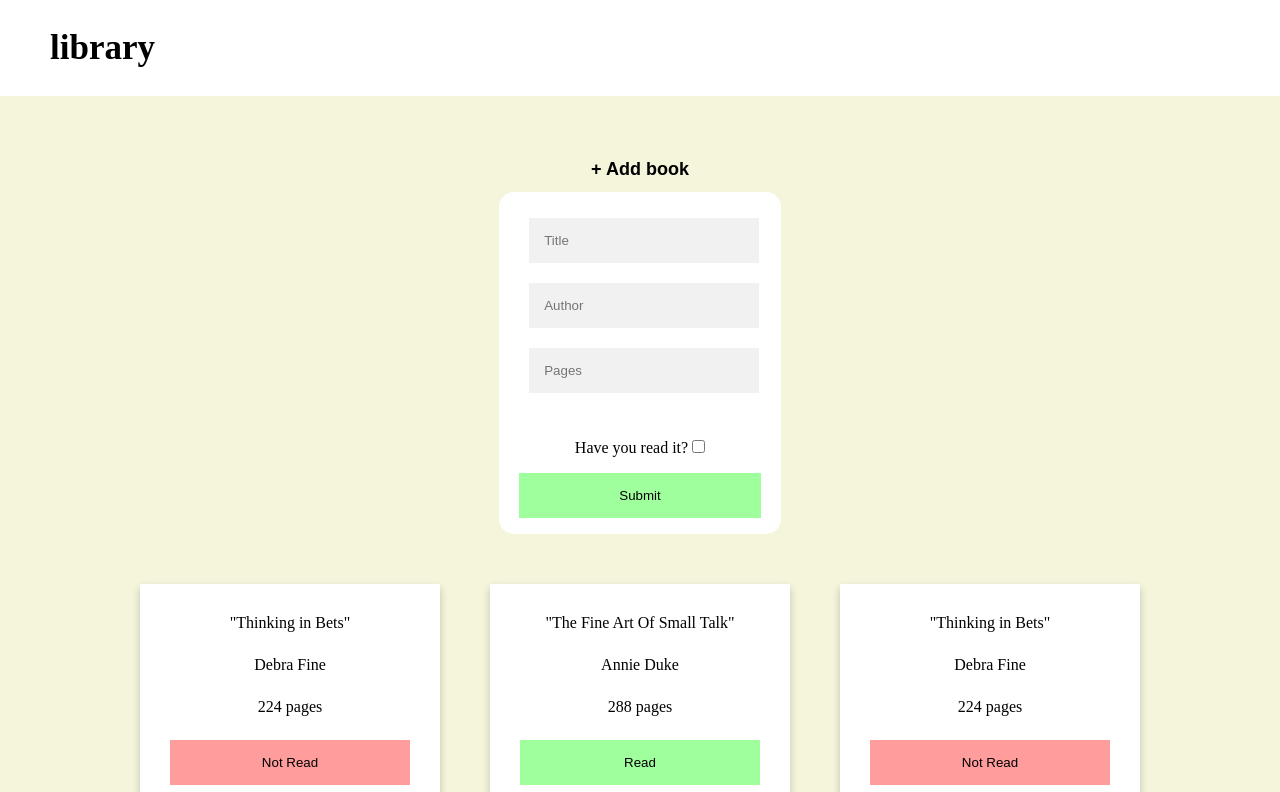
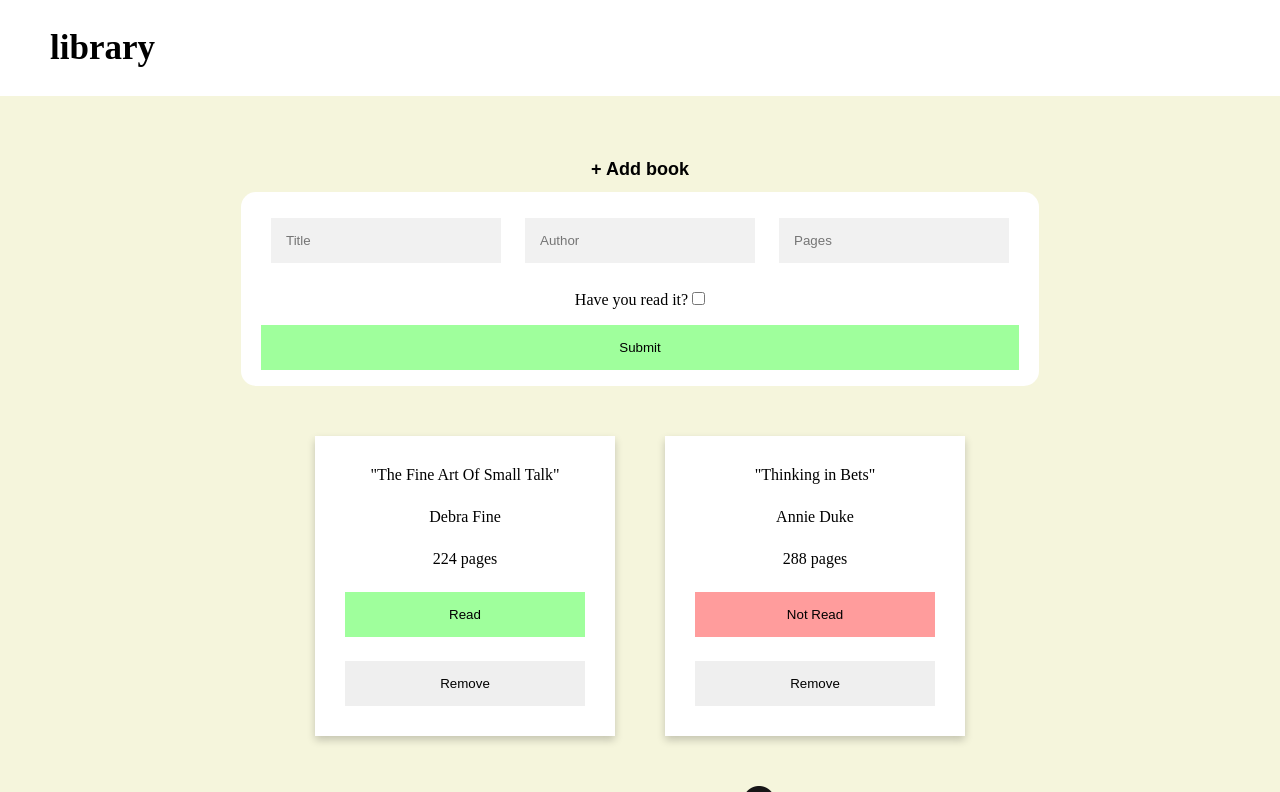
Before and after one commit to developerduggal/library, a plain HTML site: page index.html in a window 1280 px wide. Both pictures are taken after a click on the button "+ Add book". Shown: the top 792 px of the page. Drawn offline with Linux system fonts and the light colour scheme.

Commit message:
Improve add book form layout

```diff
--- a/index.html
+++ b/index.html
@@ -35,7 +35,7 @@
         developerduggal
       </p>
       <a href="https://github.com/developerduggal/" target="_blank">
-        <img src="/GitHub-Mark-32px.png" alt="github.com/developerduggal/" />
+        <img src="GitHub-Mark-32px.png" alt="github.com/developerduggal/" />
       </a>
     </div>
     <script src="main.js"></script>
--- a/main.js
+++ b/main.js
@@ -12,12 +12,9 @@ function Book(title, author, pages, isRead) {
 }
 
 // create Book objects for testing
-const book1 = new Book("Thinking in Bets", "Debra Fine", 224, false);
-const book2 = new Book("The Fine Art Of Small Talk", "Annie Duke", 288, true);
-const book3 = new Book("Thinking in Bets", "Debra Fine", 224, false);
-const book4 = new Book("The Fine Art Of Small Talk", "Annie Duke", 288, true);
-const book5 = new Book("Thinking in Bets", "Debra Fine", 224, false);
-const book6 = new Book("The Fine Art Of Small Talk", "Annie Duke", 288, true);
+const book1 = new Book("The Fine Art Of Small Talk", "Debra Fine", 224, true);
+const book2 = new Book("Thinking in Bets", "Annie Duke", 288, false);
+
 
 // manually add books to the myLibrary array
 function addBookToLibrary(book) {
@@ -25,10 +22,6 @@ function addBookToLibrary(book) {
 }
 addBookToLibrary(book1);
 addBookToLibrary(book2);
-addBookToLibrary(book3);
-addBookToLibrary(book4);
-addBookToLibrary(book5);
-addBookToLibrary(book6);
 
 // create a book card using data from Book object and display it on screen.
 function createBookCard(book) {
--- a/styles.css
+++ b/styles.css
@@ -90,7 +90,7 @@ p {
 #form-popup {
     display: none;
     background-color: white;
-    width: 22%;
+    width: fit-content;
     margin: auto;
     border-radius: 15px;
 }
```
